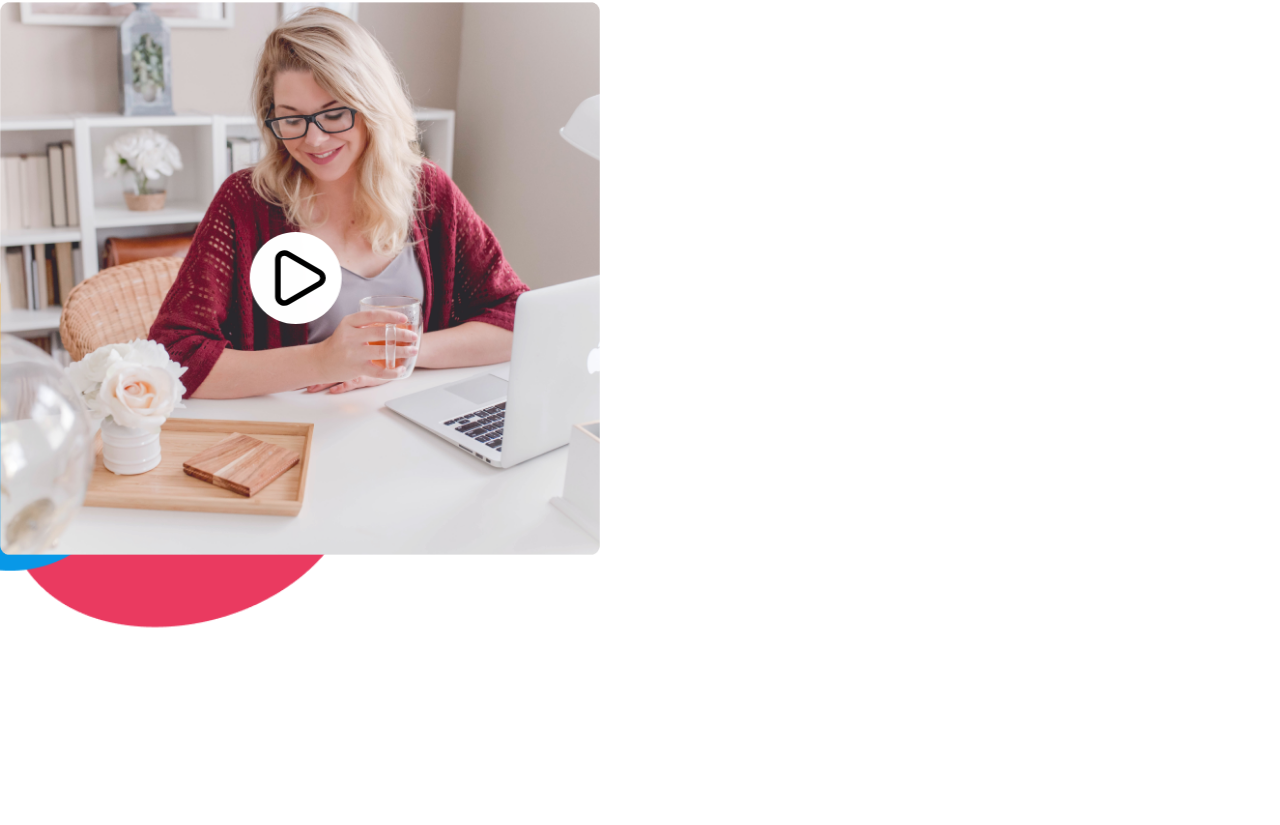
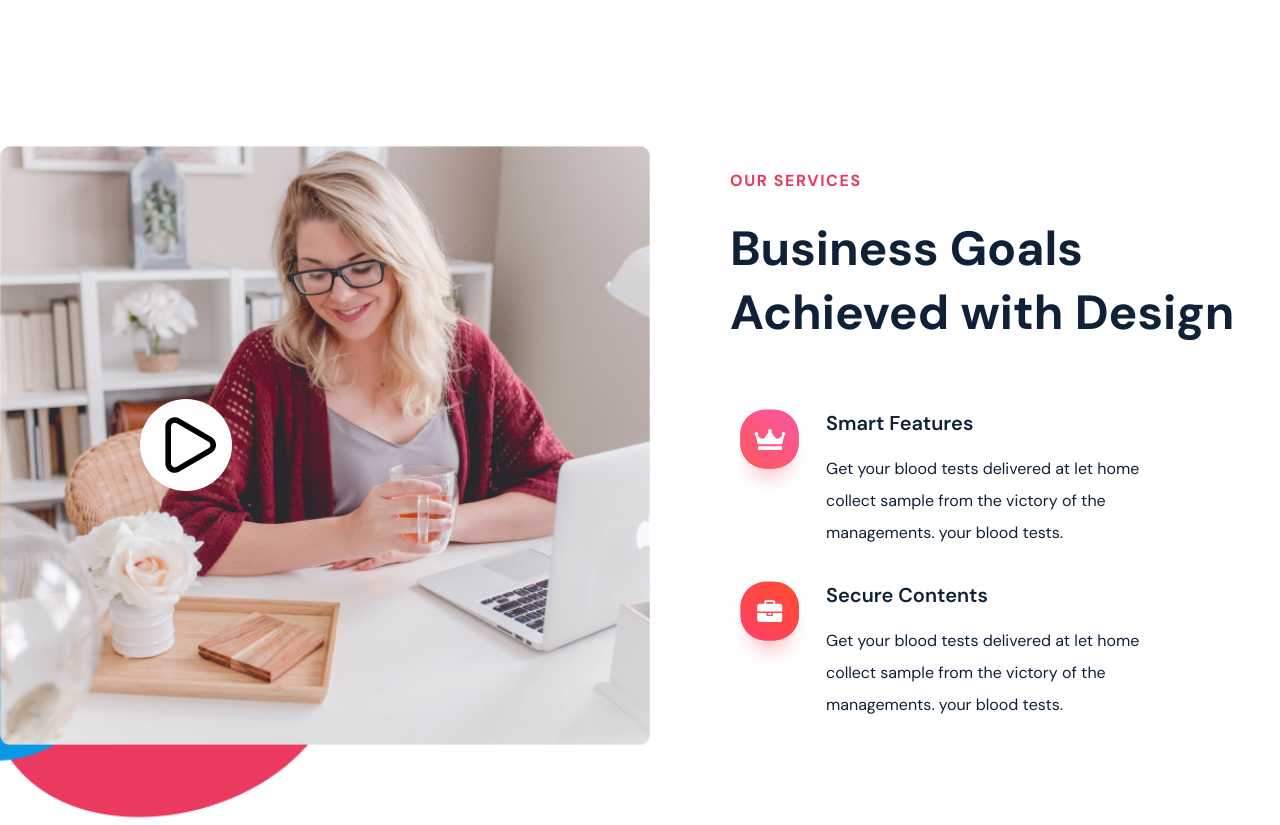
Before and after one commit to asfand687/nits, a Next.js app: page / in a window 1280 px wide. Shown: the part 1877-2702 px from the top of the page. Before the commit the page ends 2608 px from the top, so only its background shows below. Built offline with nearby package versions, Linux system fonts and the light colour scheme.

Commit message:
feat: completed services section

```diff
--- a/app/(components)/Services.tsx
+++ b/app/(components)/Services.tsx
@@ -3,18 +3,18 @@ import React from 'react'
 
 const Services = () => {
   return (
-    <div className='max-w-[1300px] mx-auto mb-44'>
+    <div className='max-w-[1300px] mx-auto mt-36 flex items-center gap-20'>
       <article className='relative'>
         <div className='relative z-[3]'>
           <Image
             src="/woman.png"
             alt="Woman"
-            width={600}
+            width={650}
             height={800}
-            className="max-w-[600px]"
+            className="max-w-[650px]"
           />
           {/* <div className='h-20 w-20 rounded-full animate-pulseGrow bg-red-400 absolute top-1/2 -translate-y-1/2 left-[23%]'></div> */}
-          <div className="bg-white p-4 rounded-full absolute top-1/2 -translate-y-1/2 left-[21%] -translate-x-[21%] z-20 animate-pulse">
+          <div className="bg-white p-4 rounded-full absolute top-1/2 -translate-y-1/2 left-[25%] -translate-x-[25%] z-20 animate-pulse">
             <Image
               src="/play.svg"
               alt="Play"
@@ -23,7 +23,7 @@ const Services = () => {
             />
           </div>
         </div>
-        <div className="max-w-[500px] absolute -bottom-20 -left-32 z-[0]">
+        <div className="max-w-[500px] absolute -bottom-20 -left-36 z-[0]">
           <Image
             src="/img-bg1.png"
             alt="Image Bg"
@@ -32,7 +32,46 @@ const Services = () => {
           />
         </div>
       </article>
-
+      <article className="flex-1">
+        <div className='flex flex-col gap-2 pb-16'>
+          <h2 className='text-[#ea395f] tracking-widest pb-4 font-bold'>OUR SERVICES</h2>
+          <h2 className='text-5xl font-bold max-w-lg leading-[4rem]'>Business Goals Achieved with Design</h2>
+        </div>
+        <div className='flex flex-col gap-8'>
+          <article className='flex gap-4'>
+            <div>
+              <Image
+                src="/subscription.svg"
+                width={80}
+                height={80}
+                alt="Subscription"
+              />
+            </div>
+            <div className='flex flex-col gap-4'>
+              <h2 className='text-xl font-semibold'>Smart Features</h2>
+              <p className='max-w-xs leading-loose'>
+                Get your blood tests delivered at let home collect sample from the victory of the managements. your blood tests.
+              </p>
+            </div>
+          </article>
+          <article className='flex gap-4'>
+            <div>
+              <Image
+                src="/partnership.svg"
+                width={80}
+                height={80}
+                alt="Partnership"
+              />
+            </div>
+            <div className='flex flex-col gap-4'>
+              <h2 className='text-xl font-semibold'>Secure Contents</h2>
+              <p className='max-w-xs leading-loose'>
+                Get your blood tests delivered at let home collect sample from the victory of the managements. your blood tests.
+              </p>
+            </div>
+          </article>
+        </div>
+      </article>
     </div>
   )
 }
```
